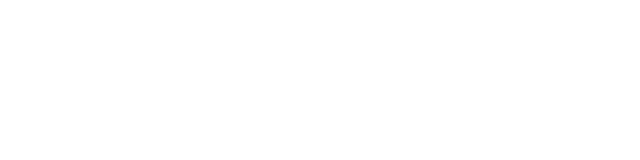
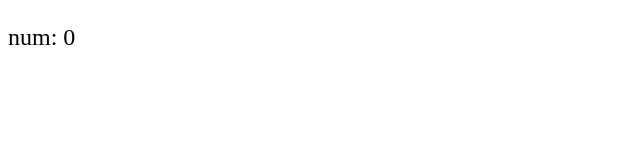
Before and after one commit to Stream1998/clone-vuex, a Vue app: page / in a window 1280 px wide. Shown: the top 160 px of the page, without its empty margins (0-640 px from the left). Built offline with nearby package versions, Linux system fonts and the light colour scheme.

Commit message:
init vuex

```diff
--- a/package.json
+++ b/package.json
@@ -9,7 +9,8 @@
   },
   "dependencies": {
     "core-js": "^3.8.3",
-    "vue": "^2.6.14"
+    "vue": "^2.6.14",
+    "vuex": "3"
   },
   "devDependencies": {
     "@babel/core": "^7.12.16",
--- a/src/App.vue
+++ b/src/App.vue
@@ -1,5 +1,6 @@
 <template>
   <div id="app">
+    <p>num: {{ this.$store.state.num }}</p>
   </div>
 </template>
 
@@ -12,11 +13,6 @@ export default {
 
 <style>
 #app {
-  font-family: Avenir, Helvetica, Arial, sans-serif;
-  -webkit-font-smoothing: antialiased;
-  -moz-osx-font-smoothing: grayscale;
-  text-align: center;
-  color: #2c3e50;
-  margin-top: 60px;
+  font-size: 24px;
 }
 </style>
--- a/src/main.js
+++ b/src/main.js
@@ -1,8 +1,10 @@
 import Vue from 'vue'
 import App from './App.vue'
+import store from './store'
 
 Vue.config.productionTip = false
 
 new Vue({
+  store,
   render: h => h(App),
 }).$mount('#app')
--- /dev/null
+++ b/src/store/index.js
@@ -0,0 +1,15 @@
+import Vue from 'vue'
+import Vuex from 'vuex'
+
+Vue.use(Vuex);
+
+const store = new Vuex.Store({
+	state: {
+		num: 0,
+	},
+	getters: {},
+	mutations: {},
+	actions: {},
+});
+
+export default store;
```
Also changed, not shown: 1 other file (tests, documents, lock files or other folders).
